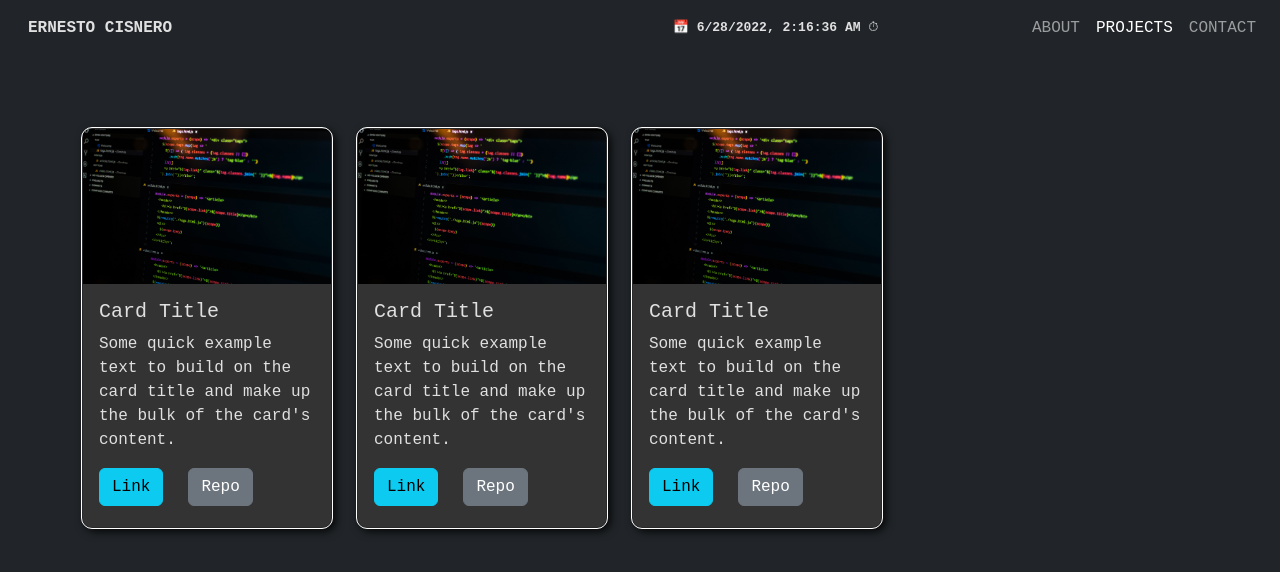
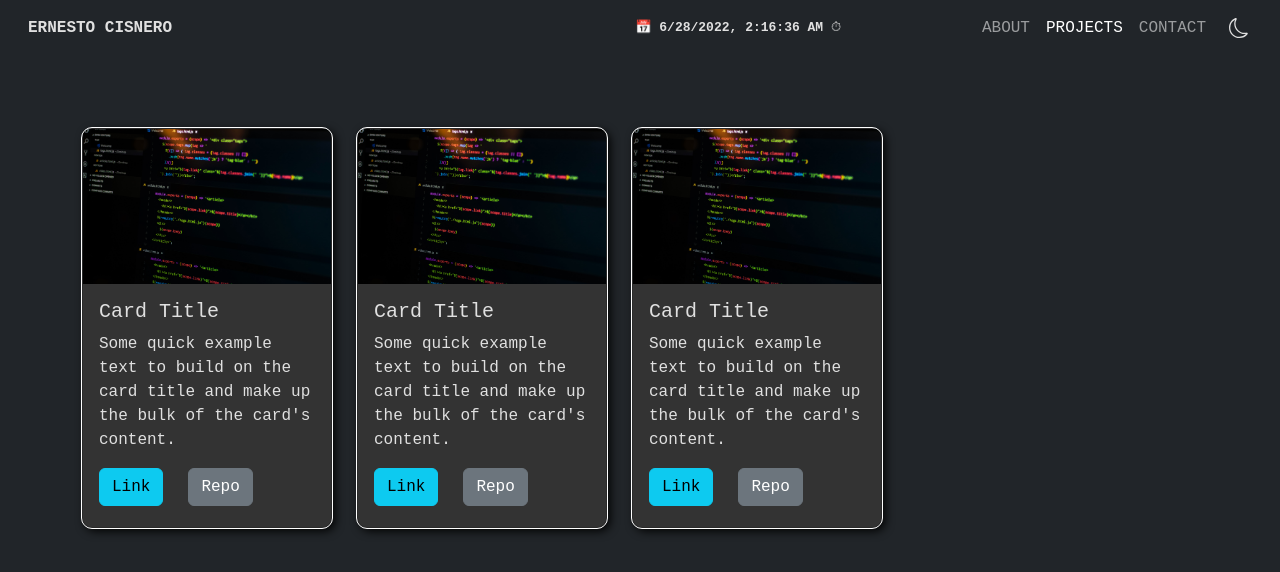
Before and after one commit to ernestocisnero/my-portfolio, a React (Create React App) app: page /projects in a window 1280 px wide. Shown: the top 572 px of the page. Built offline with nearby package versions, Linux system fonts and the light colour scheme.

Commit message:
dark and light mode component added

```diff
--- a/src/App.css
+++ b/src/App.css
@@ -11,7 +11,7 @@
 }
 
 body, html{
+    font-family:'Courier New', Courier, monospace;
     background-color: #212529;
-    font-family:'Courier New', Courier, monospace;
     color: var(--font-color);
 }
--- a/src/pages/About.jsx
+++ b/src/pages/About.jsx
@@ -14,13 +14,13 @@ export const About = () => {
         <>
             <Navbar />
 
-            <div class="container about-container">
-                <div class="row">
-                    <div class="col-sm">
+            <div className="container about-container">
+                <div className="row">
+                    <div className="col-sm">
                         <h1>Hi, my name is Ernesto</h1>
                         <h5>Frontend Developer and Automation Engineer.</h5>
                     </div>
-                    <div class="col-sm">
+                    <div className="col-sm">
                         <p>Hello, I'm an automation engineer, and self-taught frontend developer.
                             But to be fair I like to see myself as a guy who love coding and turn ideas into projects then into solutions.
                             Currently I'm porsuing my most near goal, becoming full time developer in a team that allows me to share my knowledge
@@ -30,7 +30,7 @@ export const About = () => {
                 </div>
             </div>
 
-            <div class="d-flex flex-row flex-wrap justify-content-around about-techs">
+            <div className="d-flex flex-row flex-wrap justify-content-around about-techs">
                 <ImHtmlFive className='techs-icons' />
                 <DiCss3Full className='techs-icons' />
                 <TbBrandJavascript className='techs-icons' />
--- /dev/null
+++ b/src/ui-components/DarkLightMode.jsx
@@ -0,0 +1,17 @@
+import { BsSun } from "react-icons/bs";
+import { BsMoon } from "react-icons/bs";
+
+import './style.css';
+
+export const DarkLightMode = ( {darkModeRender} ) => {
+
+
+
+    if (darkModeRender) return <BsSun className='dark-light-mode-icon' />
+
+    return (
+        <>
+            <BsMoon className='dark-light-mode-icon' />
+        </>
+    )
+}
--- a/src/ui-components/Navbar.jsx
+++ b/src/ui-components/Navbar.jsx
@@ -1,11 +1,19 @@
-import React from 'react'
+import React, { useState } from 'react'
 import { NavLink } from 'react-router-dom';
+import { DarkLightMode } from './DarkLightMode';
 import { Datetime } from './Datetime';
 
 
 import './style.css';
 
 export const Navbar = () => {
+
+    const [darkModeState, setdarkModeState] = useState(false);
+
+    const handleDarkMode = ()=>{
+        setdarkModeState(!darkModeState);
+    }
+
     return (
         <>
             <nav className="navbar navbar-expand-lg navbar-expand-sm navbar-dark bg-dark px-3 text-uppercase">
@@ -30,6 +38,10 @@ export const Navbar = () => {
                         </NavLink>
                     </div>
                 </div>
+
+                <div onClick={ handleDarkMode }>
+                    <DarkLightMode darkModeRender={ darkModeState }/>
+                </div>
             </nav>
         </>
     )
--- a/src/ui-components/style.css
+++ b/src/ui-components/style.css
@@ -10,3 +10,10 @@
     height: 30px;
     font-size: small;
 }
+
+.dark-light-mode-icon{
+    width: 20px;
+    height: 20px;
+    margin:0 15px 0 15px;
+    cursor: pointer;
+}
```
